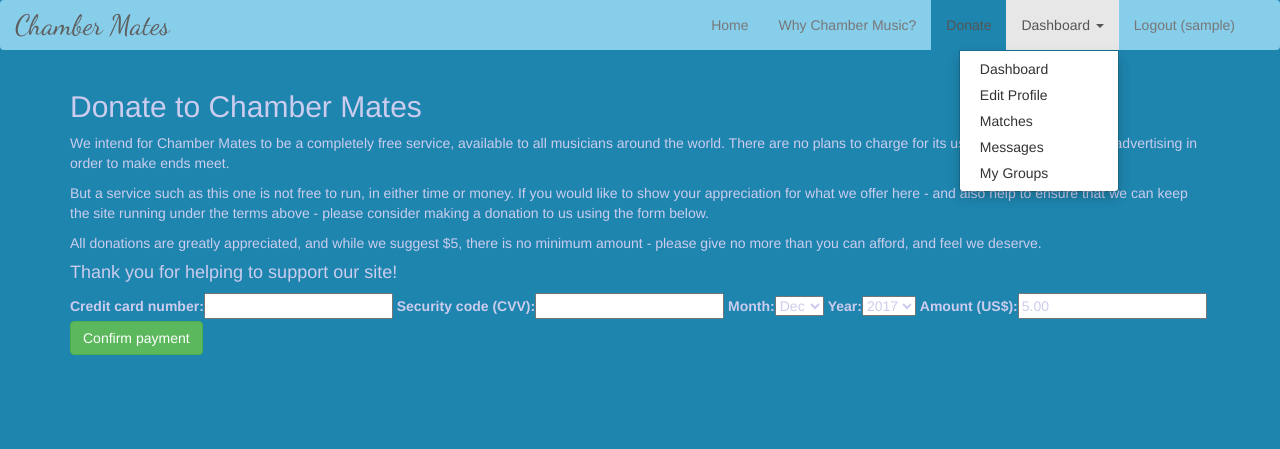
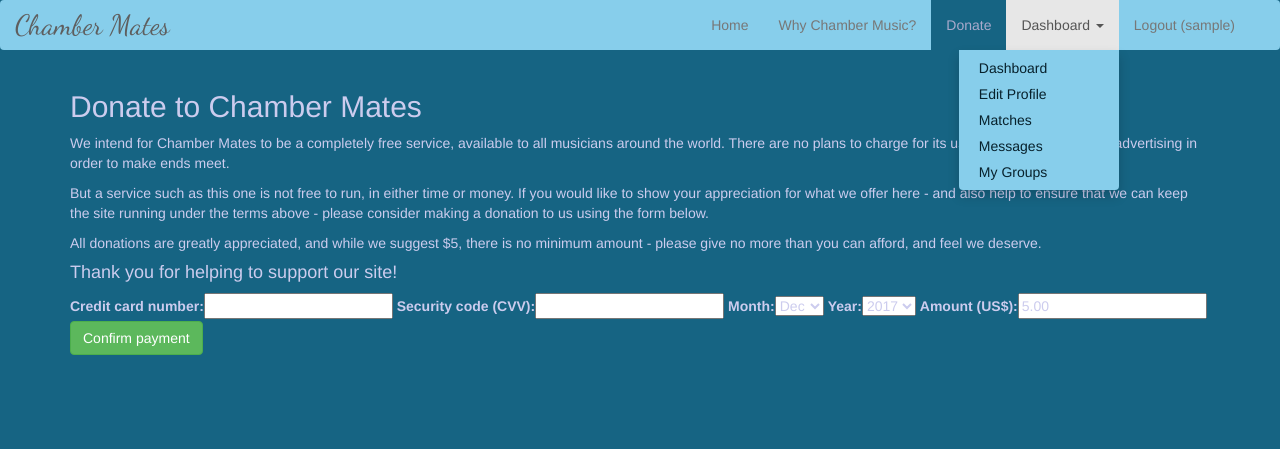
Before and after one commit to robinzigmond/chamber_mates, a Django app: page /donate/ in a window 1280 px wide, after a click on "Dashboard". Shown: the top 449 px of the page. Run offline with Django 3.2, Linux system fonts and the light colour scheme; the visitor is signed in with stand-in values (Sample User, id 1); data that the repository does not hold is empty; parts of the project's set-up code (start-up, migrations or seed data) failed here and were passed over; some libraries are stand-ins or nearby versions.

Commit message:
various CSS changes (improvements?) - notably fixing the colours of the 'dashboard' dropdown. Small change to GoogleMapWidget settings to make the autocomplete search box work for anywhere in the world, not just the UK

```diff
--- a/chamber_mates/settings.py
+++ b/chamber_mates/settings.py
@@ -145,7 +145,6 @@ MAP_WIDGETS = {
     "GooglePointFieldWidget": (
         ("zoom", 15),
         ("mapCenterLocationName", "london"),
-        ("GooglePlaceAutocompleteOptions", {'componentRestrictions': {'country': 'uk'}}),
         ("markerFitZoom", 12),
     ),
     "GOOGLE_MAP_API_KEY": GOOGLE_MAP_API_KEY
--- a/settings/base.py
+++ b/settings/base.py
@@ -129,7 +129,6 @@ MAP_WIDGETS = {
     "GooglePointFieldWidget": (
         ("zoom", 15),
         ("mapCenterLocationName", "london"),
-        ("GooglePlaceAutocompleteOptions", {'componentRestrictions': {'country': 'uk'}}),
         ("markerFitZoom", 12),
     ),
     "GOOGLE_MAP_API_KEY": GOOGLE_MAP_API_KEY
--- a/static/css/custom.css
+++ b/static/css/custom.css
@@ -1,5 +1,5 @@
 body {
-    background-color: #1e85ae;
+    background-color: #166483;
     color: #cce;
     padding-bottom: 80px;
 }
@@ -8,19 +8,27 @@ a {
     color: #aac;
 }
 
-.navbar-default {
+.navbar-default, ul.dropdown-menu, .open .dropdown a {
     background-color: skyblue;
     color: #07212c;
     border: 0;
 }
 
-.navbar-default .navbar-nav li.active a, .navbar-default .navbar-nav .open .dropdown a,
-.navbar-default .navbar-nav li.active a:hover, li.dropdown.open {
-    background-color: #1e85ae;
+.dropdown-menu li a {
+    color: #07212c;
+}
+
+.navbar-default .navbar-nav>li.active>a, .navbar-default .navbar-nav li.active .dropdown-menu {
+    background-color: #166483;
+    color: #aac;
+}
+
+.navbar-default .navbar-nav li.active .dropdown-menu a {
+    color: #aac;
 }
 
 .navbar-default .navbar-nav li.active a:hover {
-    color: #cce;
+    color: #aac;
 }
 
 .navbar-brand {
@@ -41,7 +49,7 @@ a {
     font-size: 15px;
 }
 
-#donate a {
+#donate a, table a {
     color: white;
 }
 
@@ -56,14 +64,10 @@ a {
 
 .message.success {
     background-color: darkolivegreen;
-    border-top: 3px dotted green;
-    border-bottom: 3px dotted green;
 }
 
 .message.error {
-    background-color: darkred;
-    border-top: 3px dotted red;
-    border-bottom: 3px dotted red;
+    background-color: #e60000;
 }
 
 .message.last {
@@ -202,7 +206,7 @@ a {
 
 .table {
     border: 3px solid white;
-    background-color: #0f4357;
+    background-color: #0b3241;
     margin-top: 20px;
 }
 
```
